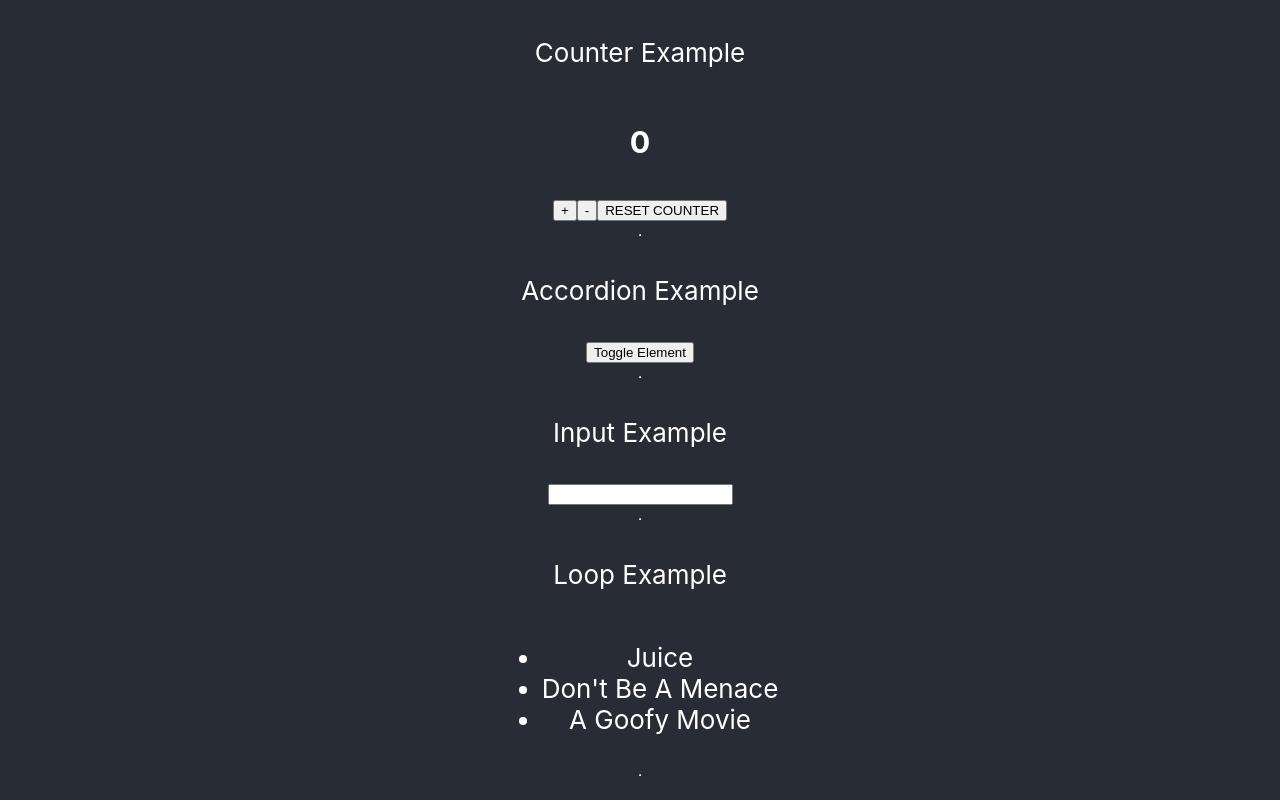
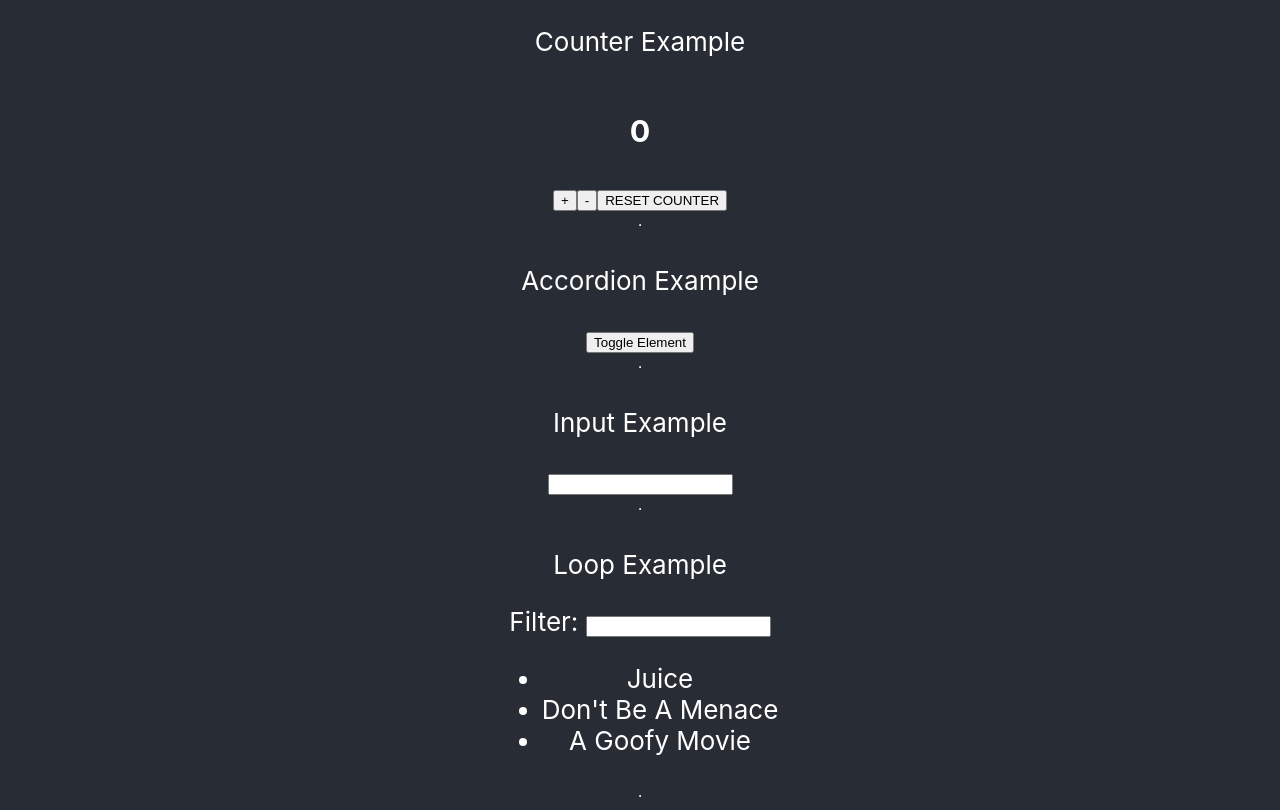
Before and after one commit to josephdubon/react-for-everyone, a React (Create React App) app: page / in a window 1280 px wide. Built offline with nearby package versions, Linux system fonts and the light colour scheme.

Commit message:
implemented a filter/search to the movies list component

```diff
--- a/src/MovieLists.js
+++ b/src/MovieLists.js
@@ -1,13 +1,22 @@
-const movies = [{id: 1, name: 'Juice'}, {id: 2, name: 'Don\'t Be A Menace'}, {id: 3, name: 'A Goofy Movie'}]
+import {useState} from 'react'
+
+const movies = [{id: 1, name: 'Juice'}, {id: 2, name: 'Don\'t Be A Menace'}, {id: 3, name: 'A Goofy Movie'},]
 
 export function MoviesList() {
+    const [filter, setFilter] = useState('')
+
     return (<div>
+        {/* Search box */}
+        Filter: <input
+        type="text"
+        onChange={(e) => setFilter(e.target.value)} value={filter}
+    />
+
         <ul>
-            {movies.map((movie) => {
-                return (
-                    <li key={movie.id}>{movie.name}</li>
-                )
-            })}
+            {/* Change to lowercase to implement non-case sensitive filter */}
+            {movies.filter((movie) =>
+                movie.name.toLowerCase().includes(filter)).map((movie) =>
+                <li key={movie.id}>{movie.name}</li>)}
         </ul>
     </div>)
 }
```
